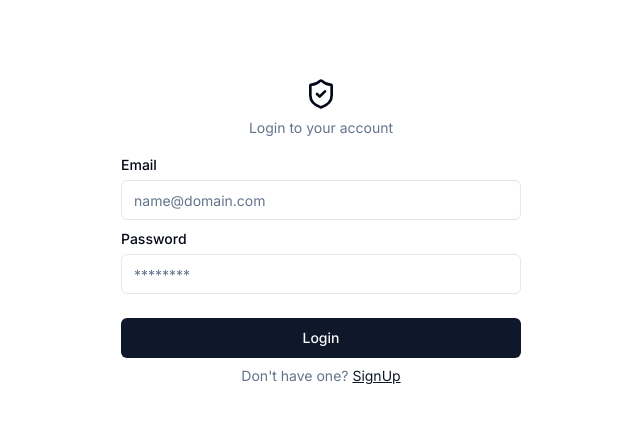
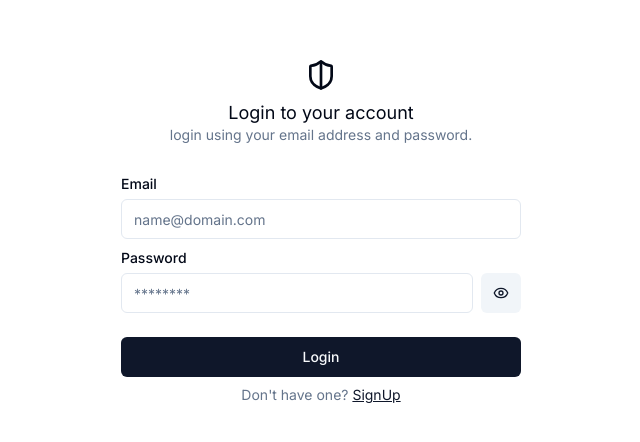
Before and after one commit to r2hu1/Shield, a Next.js app: page /login in a window 1280 px wide. Shown: the part 168-610 px from the top of the page, without its empty margins (319-959 px from the left). Built offline with nearby package versions, Linux system fonts and the light colour scheme; no server answers.

Commit message:
login pge

```diff
--- a/app/(auth)/login/page.jsx
+++ b/app/(auth)/login/page.jsx
@@ -2,26 +2,70 @@
 import { Button } from "@/components/ui/button";
 import { Input } from "@/components/ui/input";
 import { Label } from "@/components/ui/label";
-import { ShieldCheck } from "lucide-react";
+import { Check, Eye, EyeOff, ShieldCheck, ShieldHalf, View, X } from "lucide-react";
 import Link from "next/link";
+import { useState } from "react";
+import { toast } from "sonner";
+import base64 from "base-64"
+import { useRouter } from "next/navigation";
+import { useSession } from "next-auth/react";
+import { signIn } from "next-auth/react";
 
 export default function Page() {
+    const [email, setEmail] = useState("");
+    const [password, setPassword] = useState("");
+    const [logging, setLogging] = useState("");
+    const [viewType, setViewType] = useState("password");
+    const router = useRouter();
+    const user = useSession();
+    if (user.status === "authenticated") return router.push("/");
+
+    const handleSubmit = async () => {
+        if (!email) {
+            return toast.error("Please enter your email address!");
+        }
+        else if (!password) {
+            return toast.error("Please enter your password!");
+        }
+        try {
+            setLogging(true);
+            const res = await signIn("credentials", {
+                email: email,
+                password: password,
+                redirect: false,
+            });
+            if (res.error) {
+                setLogging(false);
+                return toast.error("Invalid email or password please try again!");
+            }
+            toast.success("Login successful, redirecting to dashboard...");
+            router.push("/");
+            setLogging(false);
+        } catch (error) {
+            setLogging(false);
+        }
+
+    };
     return (
         <div className="w-full max-w-md px-6">
             <div className="grid place-items-center text-center gap-2">
-                <ShieldCheck className="h-8 w-8" />
-                <p className="text-sm text-muted-foreground">Login to your account</p>
+                <ShieldHalf className="h-8 w-8" />
+                <h1 className="-mb-2.5 text-lg">Login to your account</h1>
+                <p className="text-sm text-muted-foreground">login using your email address and password.</p>
             </div>
-            <form className="mt-5 grid gap-3">
+            <div className="mt-8 grid gap-3">
                 <Label className="-mb-1" htmlFor="email">Email</Label>
-                <Input id="email" placeholder="name@domain.com" type="email" />
+                <Input value={email} onChange={(e) => setEmail(e.target.value)} id="email" placeholder="name@domain.com" type="email" />
                 <Label className="-mb-1" htmlFor="password">Password</Label>
-                <Input id="password" placeholder="********" type="password" />
+                <div className="flex items-center gap-2">
+                    <Input value={password} onChange={(e) => setPassword(e.target.value)} id="password" placeholder="********" type={viewType} />
+                    <Button size="icon" variant="secondary" onClick={() => setViewType(viewType === "password" ? "text" : "password")} className="min-w-10">{viewType != "password" ? <EyeOff className="h-4 w-4" /> : <Eye className="h-4 w-4" />}</Button>
+                </div>
                 <div className="grid mt-3">
-                    <Button type="submit">Login</Button>
+                    <Button onClick={handleSubmit}>Login</Button>
                     <p className="text-sm text-muted-foreground text-center mt-2">Don't have one? <Link href="/signup" className="underline text-primary">SignUp</Link></p>
                 </div>
-            </form>
+            </div>
         </div>
     );
 }
```
